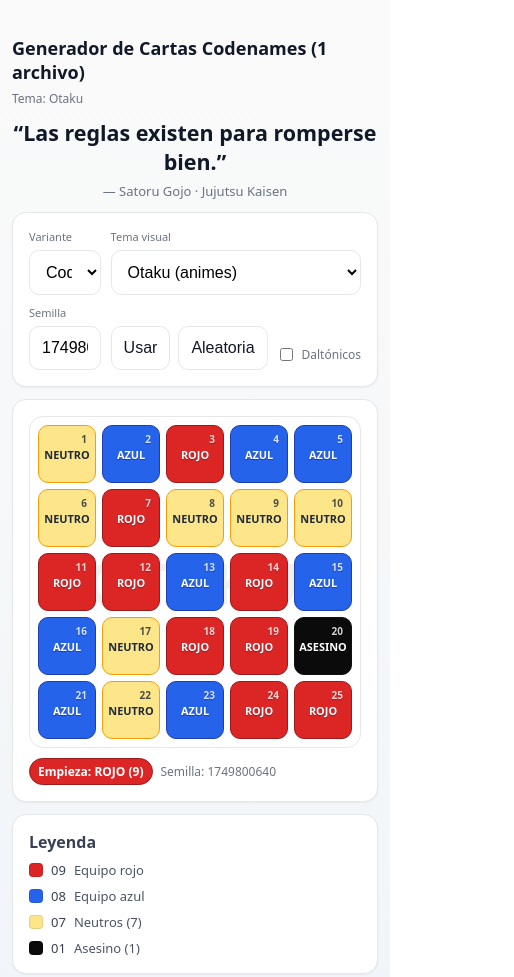
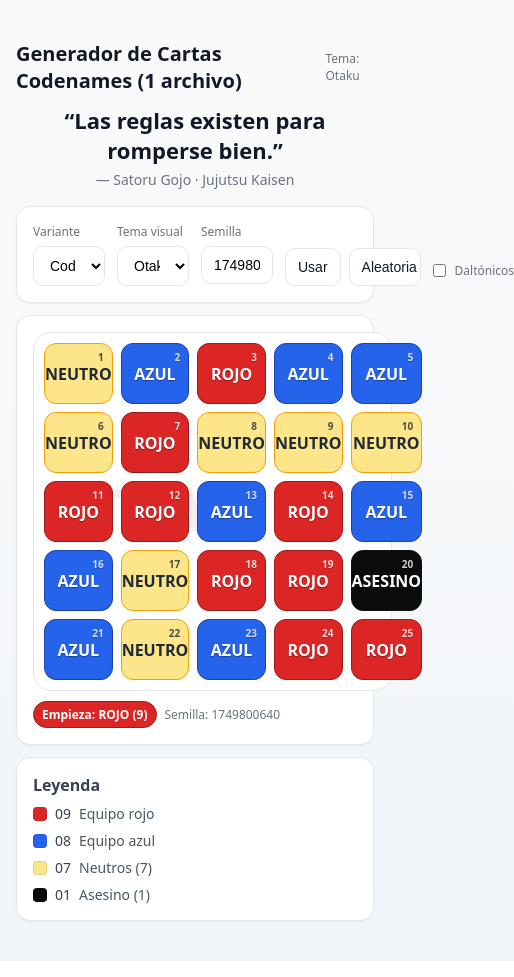
Before and after one commit to Sasha1404/Codenames, a plain HTML site: page index.html in a window 390 px wide. Shown: the top 977 px of the page, 514 px wide, since content can reach past the window. Drawn offline with Linux system fonts and the light colour scheme.

Commit message:
Add files via upload

```diff
--- a/index.html
+++ b/index.html
@@ -62,27 +62,6 @@
 
     .quote { font-size:22px; color:#111827; line-height:1.35; font-weight:700; text-align:center; margin:6px 0 16px 0; }
     .quote small { display:block; margin-top:6px; color: var(--muted); font-weight:500; font-size:14px; }
-
-    /* ——— Responsive móvil ——— */
-    @media (max-width: 680px){
-      .container{ padding:12px; }
-      header{ flex-direction:column; align-items:flex-start; gap:6px; }
-      h1{ font-size:18px; }
-      .controls{ grid-template-columns: 1fr 1fr; gap:10px; }
-      .controls label{ font-size:11px; }
-      select, input[type="text"], button{ padding:12px; font-size:16px; /* mejor accesibilidad táctil */ }
-      .board{ width:100%; max-width:100%; grid-gap:6px; padding:8px; border-radius:14px; }
-      .cell{ border-radius:10px; font-size:clamp(10px, 2.8vw, 14px); }
-      .cell .idx{ font-size:10px; }
-      .watermark{ font-size:clamp(28px, 16vw, 56px); letter-spacing:6px; }
-      .quote{ font-size:clamp(16px, 5.5vw, 22px); margin:8px 0 12px 0; }
-      .quote small{ font-size:13px; }
-      .legend{ font-size:13px; }
-    }
-    @media (max-width: 380px){
-      .controls{ grid-template-columns: 1fr; }
-      .badge{ font-size:11px; }
-    }
   </style>
 </head>
 <body>
@@ -534,9 +513,6 @@ el$('cbToggle', (x)=> x.onchange = ()=>{ state.cb = x.checked; draw(); });
   else { document.getElementById('seedInput').value = String(state.seed); }
   draw();
 })();
-
-// Pequeño ajuste: evitar que iOS haga zoom al enfocar inputs (suaviza con blur al generar)
-el$('useSeed', (x)=> x.addEventListener('click', ()=>{ document.activeElement && document.activeElement.blur && document.activeElement.blur(); }));
 </script>
 </body>
 </html>
```
